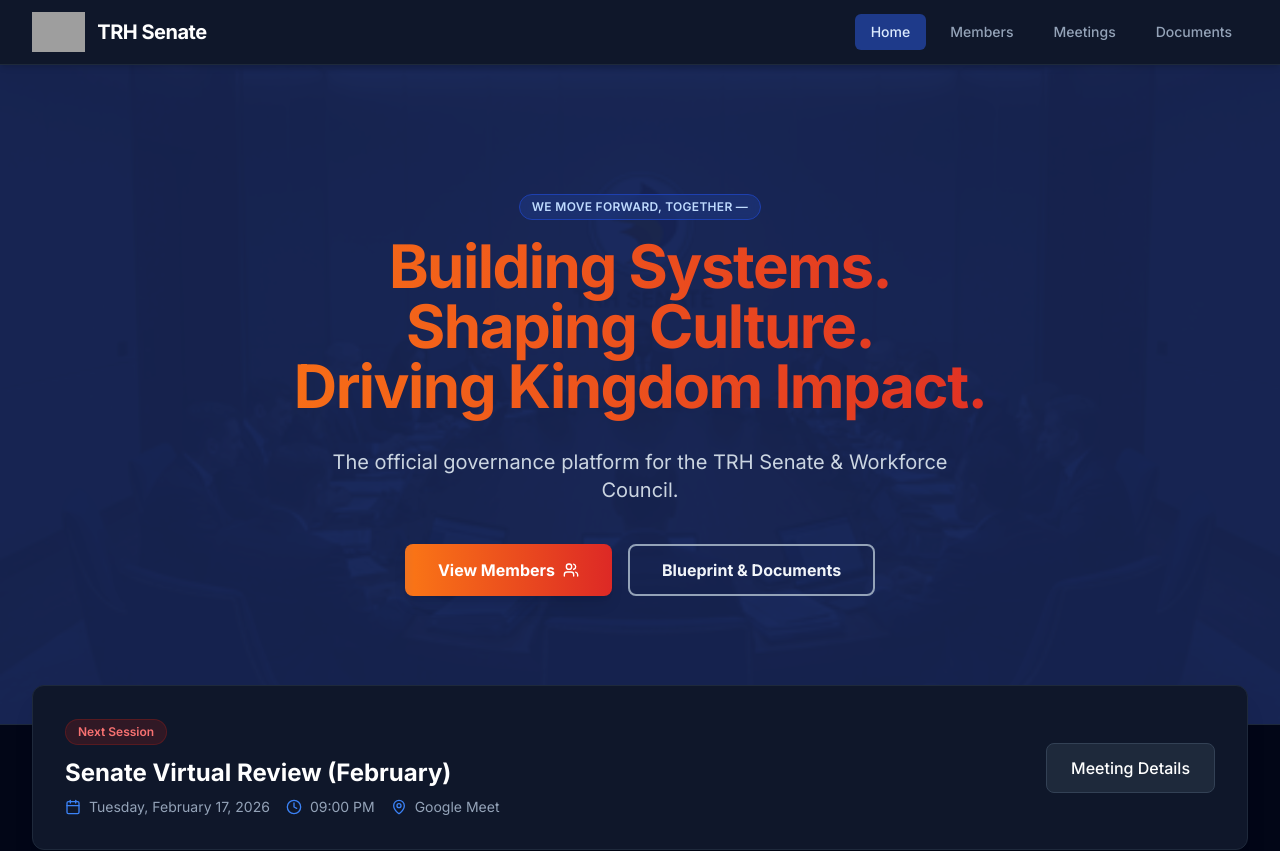
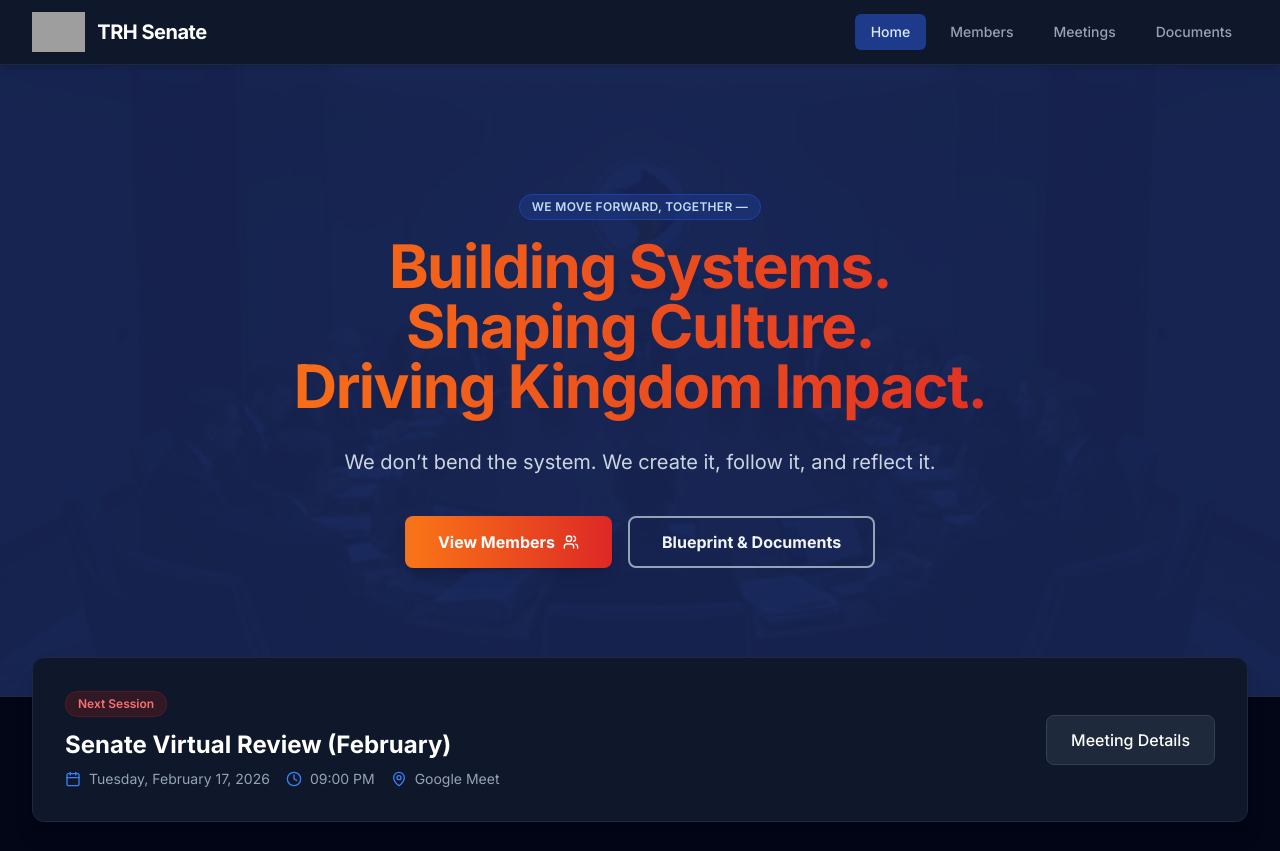
Before and after one commit to Adeyinka-Meduoye/trhsenate, a React (Vite) app: page / in a window 1280 px wide. Shown: the top 851 px of the page. Built offline with nearby package versions, Linux system fonts and the light colour scheme; grey boxes are pictures that could not be loaded.

Commit message:
text changed in hero section

```diff
--- a/pages/Home.tsx
+++ b/pages/Home.tsx
@@ -41,7 +41,7 @@ export const Home = () => {
               Driving Kingdom Impact.
             </h1>
             <p className="text-lg md:text-xl text-slate-300 mb-10 max-w-2xl mx-auto leading-relaxed">
-              The official governance platform for the TRH Senate & Workforce Council.
+             We don’t bend the system. We create it, follow it, and reflect it.
             </p>
             <div className="flex flex-wrap gap-4 justify-center">
               <Link to="/members" className="bg-gradient-to-r from-blue-600 via-orange-500 to-red-600 animate-gradient-bg text-white px-8 py-3 rounded-lg font-bold hover:opacity-90 transition-opacity inline-flex items-center shadow-lg border border-transparent">
```
